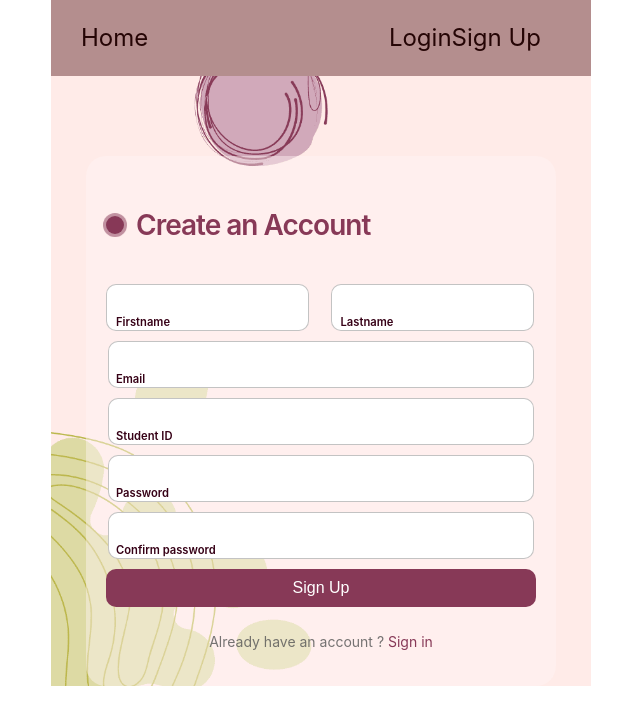
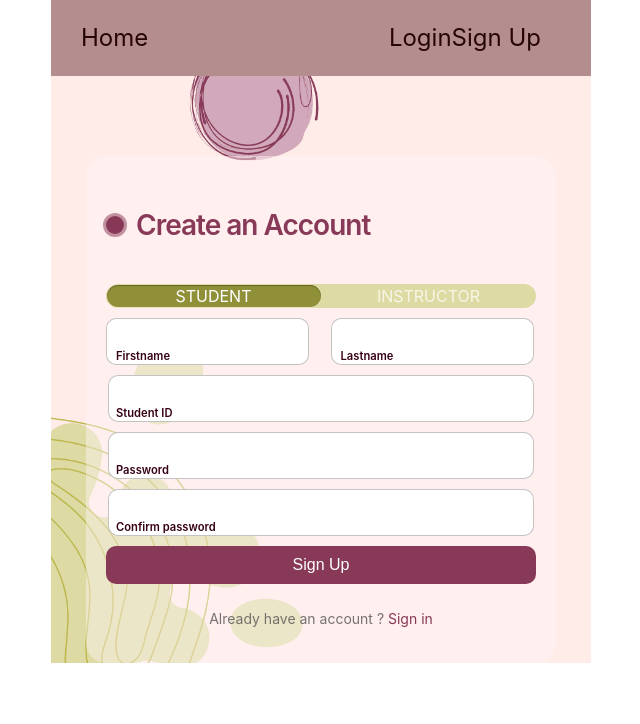
Before and after one commit to CTRL-V-CTRL-C/ctrl_c_ctrl_v-SOEN341_Project_F24, a React (Vite) app in the folder client/: page /registerAccount in a window 1280 px wide. Shown: the top 724 px of the page, without its empty margins (319-959 px from the left). Built offline with nearby package versions, Linux system fonts and the light colour scheme.

Commit message:
Finalize Register account UI

```diff
--- a/client/src/Pages/RegisterAccountPage.css
+++ b/client/src/Pages/RegisterAccountPage.css
@@ -76,6 +76,7 @@
 
 .form label {
     position: relative;
+    width: auto;
 }
 
 .form label .input {
@@ -128,6 +129,120 @@
     cursor: pointer;
 }
 
+/* Student/Instructor Switch */
+.switch {
+    --_switch-bg-clr: #dddaa4;
+    --_switch-padding: 1px;
+    /* padding around button*/
+    --_slider-bg-clr: rgba(104, 105, 1, 0.65);
+    /* slider color unchecked */
+    --_slider-bg-clr-on: rgba(138, 139, 35, 0.65);
+    /* slider color checked */
+    --_slider-txt-clr: #ffffff;
+    --_label-padding: 1rem 2rem;
+    /* padding around the labels -  this gives the switch it's global width and height */
+    --_switch-easing: cubic-bezier(0.47,
+            1.64,
+            0.41,
+            0.8);
+    /* easing on toggle switch */
+    color: white;
+    width: fit-content;
+    display: flex;
+    justify-content: center;
+    position: relative;
+    border-radius: 9999px;
+    cursor: pointer;
+    display: grid;
+    grid-template-columns: repeat(2, minmax(0, 1fr));
+    position: relative;
+    isolation: isolate;
+}
+
+.switch input[type="checkbox"] {
+    position: absolute;
+    width: 1px;
+    height: 1px;
+    padding: 0;
+    margin: -1px;
+    overflow: hidden;
+    clip: rect(0, 0, 0, 0);
+    white-space: nowrap;
+    border-width: 0;
+}
+
+.switch>span {
+    display: grid;
+    place-content: center;
+    transition: opacity 300ms ease-in-out 150ms;
+    /* padding: var(--_label-padding); */
+}
+
+.switch::before,
+.switch::after {
+    content: "";
+    position: absolute;
+    border-radius: inherit;
+    transition: inset 150ms ease-in-out;
+}
+
+/* switch slider */
+.switch::before {
+    background-color: var(--_slider-bg-clr);
+    inset: var(--_switch-padding) 50% var(--_switch-padding) var(--_switch-padding);
+    transition:
+        inset 500ms var(--_switch-easing),
+        background-color 500ms ease-in-out;
+    z-index: -1;
+    box-shadow:
+        inset 0 1px 1px rgba(0, 0, 0, 0.3),
+        0 1px rgba(255, 255, 255, 0.3);
+}
+
+/* switch bg color */
+.switch::after {
+    background-color: var(--_switch-bg-clr);
+    inset: 0;
+    z-index: -2;
+}
+
+/* switch hover & focus */
+.switch:focus-within::after {
+    inset: -0.25rem;
+}
+
+.switch:has(input:checked):hover>span:first-of-type,
+.switch:has(input:not(:checked)):hover>span:last-of-type {
+    opacity: 1;
+    transition-delay: 0ms;
+    transition-duration: 100ms;
+}
+
+/* switch hover */
+.switch:has(input:checked):hover::before {
+    inset: var(--_switch-padding) var(--_switch-padding) var(--_switch-padding) 45%;
+}
+
+.switch:has(input:not(:checked)):hover::before {
+    inset: var(--_switch-padding) 45% var(--_switch-padding) var(--_switch-padding);
+}
+
+/* checked - move slider to right */
+.switch:has(input:checked)::before {
+    background-color: var(--_slider-bg-clr-on);
+    inset: var(--_switch-padding) var(--_switch-padding) var(--_switch-padding) 50%;
+}
+
+/* checked - set opacity */
+.switch>span:last-of-type,
+.switch>input:checked+span:first-of-type {
+    opacity: 0.75;
+}
+
+.switch>input:checked~span:last-of-type {
+    opacity: 1;
+}
+
 @keyframes pulse {
     from {
         transform: scale(0.9);
--- a/client/src/Pages/RegisterAccountPage.jsx
+++ b/client/src/Pages/RegisterAccountPage.jsx
@@ -6,6 +6,12 @@ function RegisterAccountPage() {
     <div className="registration-form">
       <form className="form">
         <p className="title">Create an Account </p>
+        <label htmlFor="filter" className="switch" aria-label="Toggle Filter">
+          <input type="checkbox" id="filter" />
+          <span>STUDENT</span>
+          <span>INSTRUCTOR</span>
+        </label>
+
         <div className="flex">
           <label>
             <input required="" placeholder="" type="text" className="input" />
@@ -17,11 +23,11 @@ function RegisterAccountPage() {
             <span>Lastname</span>
           </label>
         </div>
-
+        {/*
         <label>
           <input required="" placeholder="" type="email" className="input" />
           <span>Email</span>
-        </label>
+        </label> */}
 
         <label>
           <input required="" placeholder="" type="text" className="input" />
```
